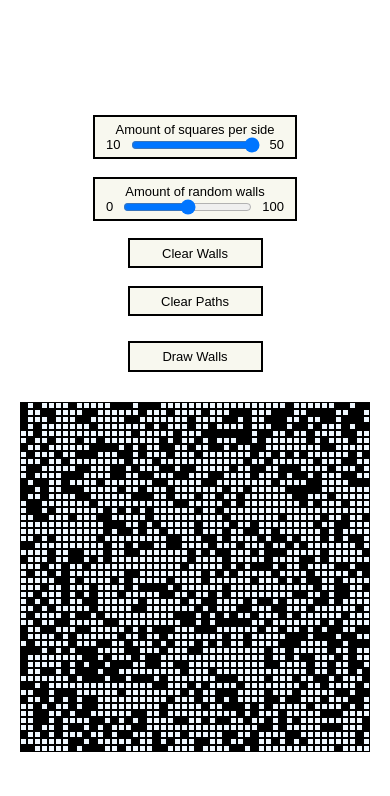
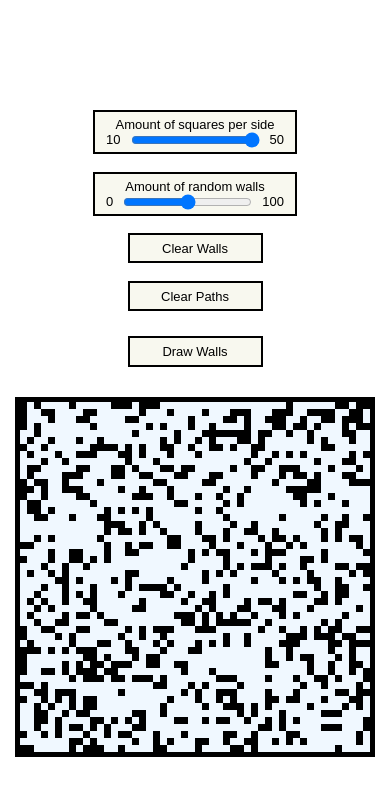
Before and after one commit to mfg25/shortest-path, a React (Create React App) app: page / in a window 390 px wide. Shown: the top 796 px of the page. Built offline with nearby package versions, Linux system fonts and the light colour scheme.

Commit message:
responsive adjusts

```diff
--- a/src/components/grid.css
+++ b/src/components/grid.css
@@ -4,9 +4,10 @@
     background-color: aliceblue;
     display: flex;
     flex-wrap: wrap;
+    border: 5px solid black;
 }
 .square{
-    border: 0.1px solid black;
+
     box-sizing: border-box;
 }
 #wall{
--- a/src/components/grid.js
+++ b/src/components/grid.js
@@ -12,6 +12,7 @@ export default class gridContainer extends Component {
       drawWalls: false,
       selectedSquares: [],
       newWall: [],
+      squares: [],
     };
   }
 
@@ -69,17 +70,33 @@ export default class gridContainer extends Component {
 
   updateGraph() {
     let moves = findPath(this.state.graph, this.state.selectedSquares);
+    let copyMoves = [];
     let newGraph = [];
+    let squares = document.getElementsByClassName("square");
+    for (let square of squares) {
+      moves.forEach((element) => {
+        if (square.getAttribute("value") == element) copyMoves.push(square);
+      });
+    }
+    console.log(copyMoves[0]);
+    while (copyMoves[0]) {
+      setTimeout(() => {
+        copyMoves[0].setAttribute("id", "selected");
+
+      }, 1000);
+      copyMoves.shift();
+    }
     this.state.graph.forEach((sq) => {
       moves.forEach((move) => {
-        if (move === sq.value) {
+        if (move == sq.value) {
           sq.path = true;
         }
       });
+
       newGraph.push(sq);
-    });
-    this.setState({
-      graph: newGraph,
+      this.setState({
+        graph: newGraph,
+      });
     });
   }
 
@@ -127,10 +144,9 @@ export default class gridContainer extends Component {
     return { width: sides, height: sides };
   }
 
-  render() {
+  squaresRenderArray() {
     let squares = [];
     let style = this.getSquareSize();
-
     for (let i = 0; i < this.state.graph.length; i++) {
       squares.push(
         <Square
@@ -143,7 +159,11 @@ export default class gridContainer extends Component {
         />
       );
     }
-    return <div id="grid-container">{squares}</div>;
+    return squares;
+  }
+
+  render() {
+    return <div id="grid-container">{this.squaresRenderArray()}</div>;
   }
 }
 
@@ -196,6 +216,7 @@ export class Square extends Component {
             id="selected"
             style={this.props.style}
             onClick={this.selectSquare}
+            value={this.props.node.value}
           ></div>
         ) : (
           <div
@@ -204,6 +225,7 @@ export class Square extends Component {
             onMouseOver={this.addToWall}
             onClick={this.selectSquare}
             style={this.props.style}
+            value={this.props.node.value}
           ></div>
         )}
       </div>
```
